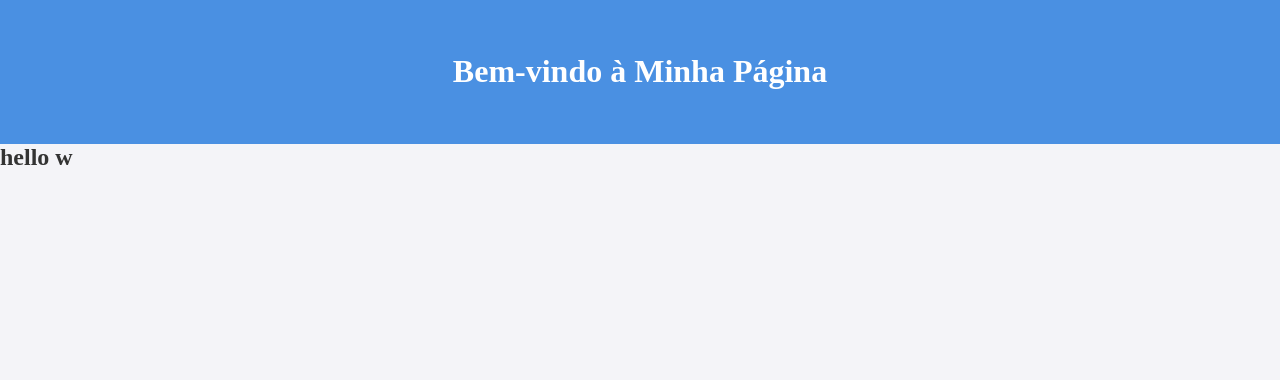
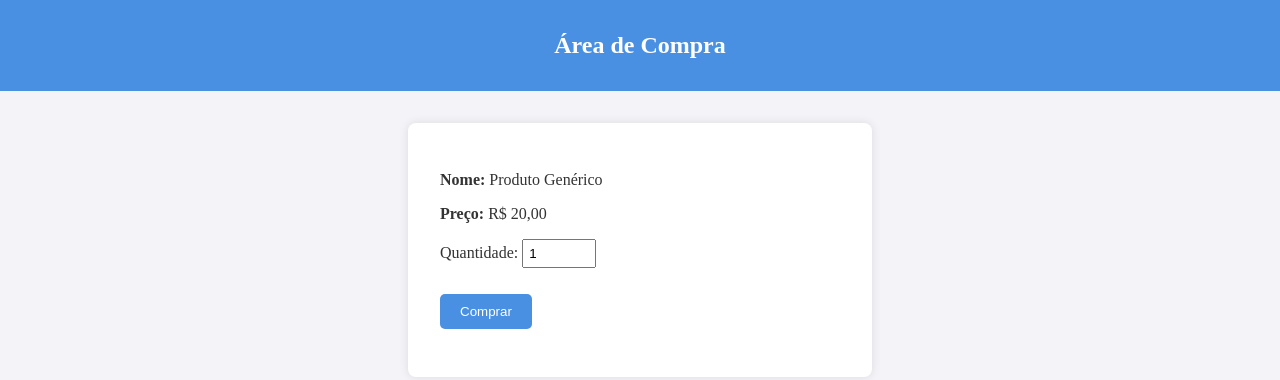
Before and after one commit to Guilherme-Crivelaro/template, a plain HTML site: page index.html in a window 1280 px wide. Drawn offline with Linux system fonts and the light colour scheme.

Commit message:
Update index.html

```diff
--- a/index.html
+++ b/index.html
@@ -1,22 +1,30 @@
 <!DOCTYPE html>
-<html lang="pt-BR">
+<html lang="pt-br">
 <head>
-  <meta charset="UTF-8" />
-  <meta name="viewport" content="width=device-width, initial-scale=1.0" />
-  <title>Minha Página</title>
+  <meta charset="UTF-8">
+  <title>Área de Compra</title>
   <link rel="stylesheet" href="style.css">
 </head>
 <body>
+
   <header>
-    <h1>Bem-vindo à Minha Página</h1>
-
+    <div id="end">
+      <h3>Área de Compra</h3>
+    </div>
   </header>
 
-  <div id="end">
-
-    <h3>hello w</h3>
+  <div class="container">
+    <div class="product">
+      <p><strong>Nome:</strong> Produto Genérico</p>
+      <p><strong>Preço:</strong> R$ 20,00</p>
+      <label for="quantidade">Quantidade:</label>
+      <input type="number" id="quantidade" min="1" value="1">
+    </div>
+    <button class="btn" onclick="comprar()">Comprar</button>
+    <div class="result" id="resultado"></div>
   </div>
 
+  <script src="script.js"> </script>
 
 </body>
 </html>
```
